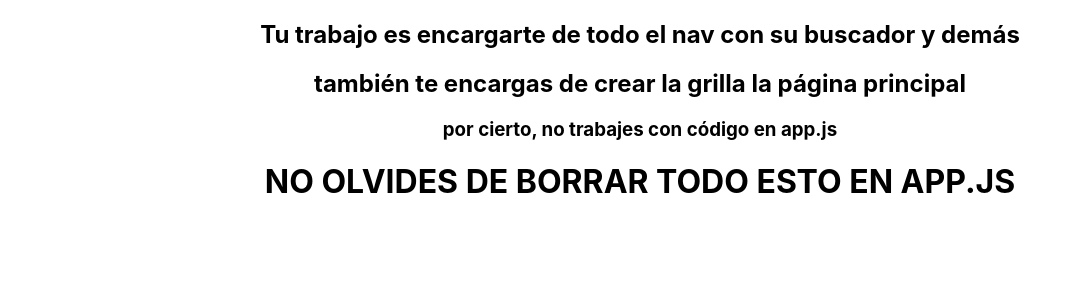
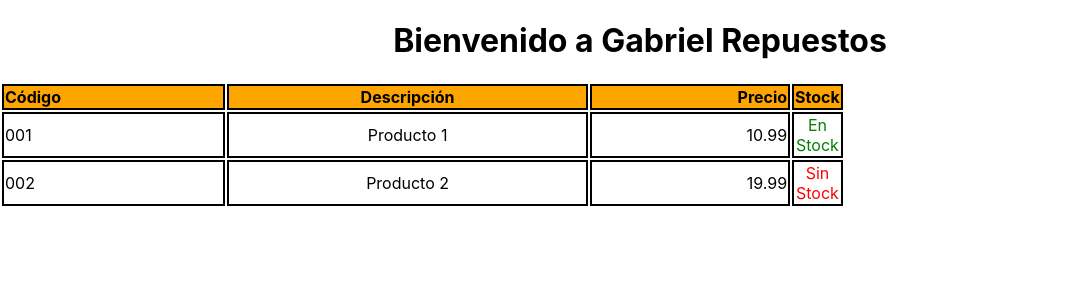
Before and after one commit to Ramiro-Romano/Gabriel-Repuestos, a React (Create React App) app: page / in a window 1280 px wide. Shown: the top 300 px of the page, without its empty margins (0-1080 px from the left). Built offline with nearby package versions, Linux system fonts and the light colour scheme.

Commit message:
Inicio de grilla

```diff
--- a/src/App.js
+++ b/src/App.js
@@ -1,12 +1,11 @@
 import './App.css';
+import Home from './Home/Home';
 
 function App() {
+  console.log('Renderizando App');
   return (
     <div className="App">
-      <h2>Tu trabajo es encargarte de todo el nav con su buscador y demás</h2>
-      <h2>también te encargas de crear la grilla la página principal</h2>
-      <h3>por cierto, no trabajes con código en app.js</h3>
-      <h1>NO OLVIDES DE BORRAR TODO ESTO EN APP.JS</h1>
+      <Home/>
     </div>
   );
 }
--- /dev/null
+++ b/src/Components/Grilla/Grilla.jsx
@@ -0,0 +1,37 @@
+import React from 'react';
+import { Table, Container } from 'react-bootstrap';
+
+const Grilla = ({ productos }) => {
+  return (
+    <Container fluid style={{ width: '66%' }}>
+      <Table striped bordered hover style={{ width: '100%' }}>
+        <thead>
+          <tr>
+            <th style={{ backgroundColor: 'orange', border: '2px solid black', textAlign: 'left' }}>Código</th>
+            <th style={{ backgroundColor: 'orange', border: '2px solid black', textAlign: 'center' }}>Descripción</th>
+            <th style={{ backgroundColor: 'orange', border: '2px solid black', textAlign: 'right' }}>Precio</th>
+            <th style={{ backgroundColor: 'orange', border: '2px solid black', width: '1%' }}>Stock</th>
+          </tr>
+        </thead>
+        <tbody>
+          {productos.map((producto) => (
+            <tr key={producto.codigo}>
+              <td style={{ border: '2px solid black', textAlign: 'left' }}>{producto.codigo}</td>
+              <td style={{ border: '2px solid black', textAlign: 'center' }}>{producto.descripcion}</td>
+              <td style={{ border: '2px solid black', textAlign: 'right' }}>{producto.precio}</td>
+              <td style={{ border: '2px solid black', width: '1%' }}>
+                {producto.stock > 0 ? (
+                  <span style={{ color: 'green' }}>En Stock</span>
+                ) : (
+                  <span style={{ color: 'red' }}>Sin Stock</span>
+                )}
+              </td>
+            </tr>
+          ))}
+        </tbody>
+      </Table>
+    </Container>
+  );
+};
+
+export default Grilla;
--- /dev/null
+++ b/src/Home/Home.jsx
@@ -0,0 +1,20 @@
+import React from 'react';
+import Grilla from '../Components/Grilla/Grilla';
+
+const Home = () => {
+  // Supongamos que tienes un array de productos
+  const productos = [
+    { codigo: '001', descripcion: 'Producto 1', precio: 10.99, stock: 5 },
+    { codigo: '002', descripcion: 'Producto 2', precio: 19.99, stock: 0 },
+    // ... otros productos
+  ];
+
+  return (
+    <div>
+      <h1>Bienvenido a Gabriel Repuestos</h1>
+      <Grilla productos={productos} />
+    </div>
+  );
+};
+
+export default Home;
--- a/src/index.js
+++ b/src/index.js
@@ -2,6 +2,7 @@ import React from 'react';
 import ReactDOM from 'react-dom/client';
 import './index.css';
 import App from './App';
+
 
 
 const root = ReactDOM.createRoot(document.getElementById('root'));
```
Also changed, not shown: src/App.css (indentation only), src/Components/Buscador/Buscador.css (added), src/Components/Buscador/Buscador.jsx (added), src/Components/Grilla/Grilla.css (added).
